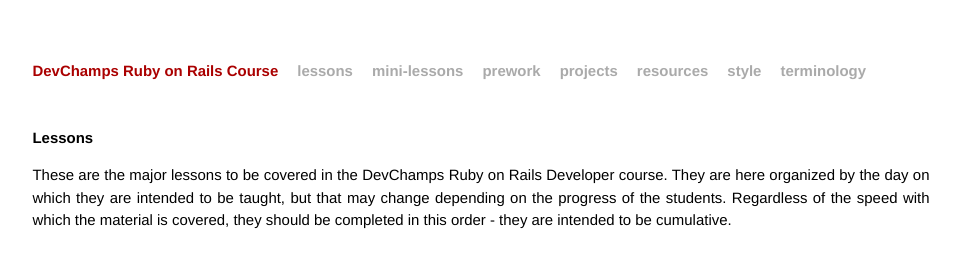
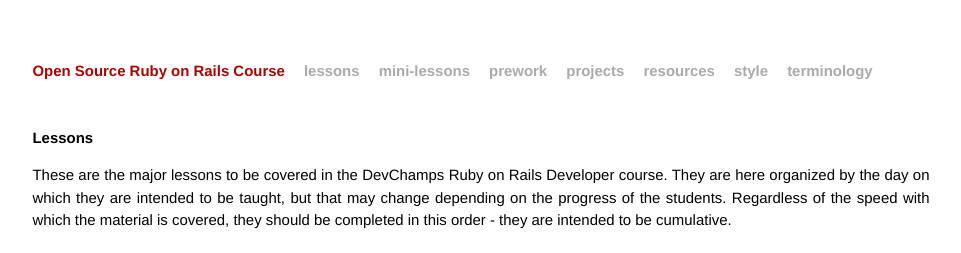
Before and after one commit to RealTschoegl/opensourcebootcamp, a Jekyll site: the page built from index.html, in a window 1280 px wide. Shown: the top 253 px of the page, without its empty margins (159-1120 px from the left). Built offline with Jekyll 4.4.1, drawn with Linux system fonts in a browser that asks for light colours; Markdown is read by kramdown in place of the engine named in the settings.

Commit message:
Changes weren't saved.

```diff
--- a/_config.yml
+++ b/_config.yml
@@ -1,4 +1,4 @@
-name: DevChamps Ruby on Rails Course
+name: Open Source Ruby on Rails Course
 markdown: redcarpet
 pygments: true
-baseurl: /devchamps
+baseurl: /opensourcebootcamp
```
